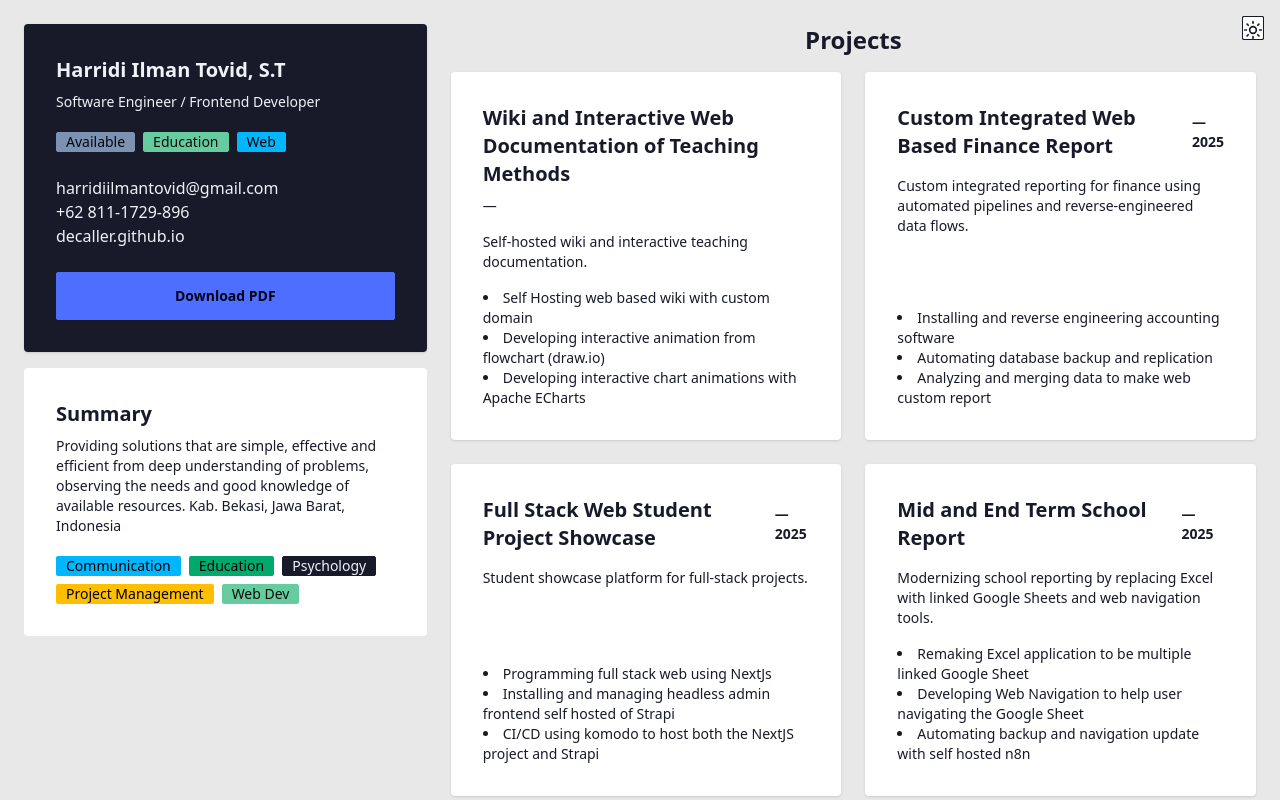
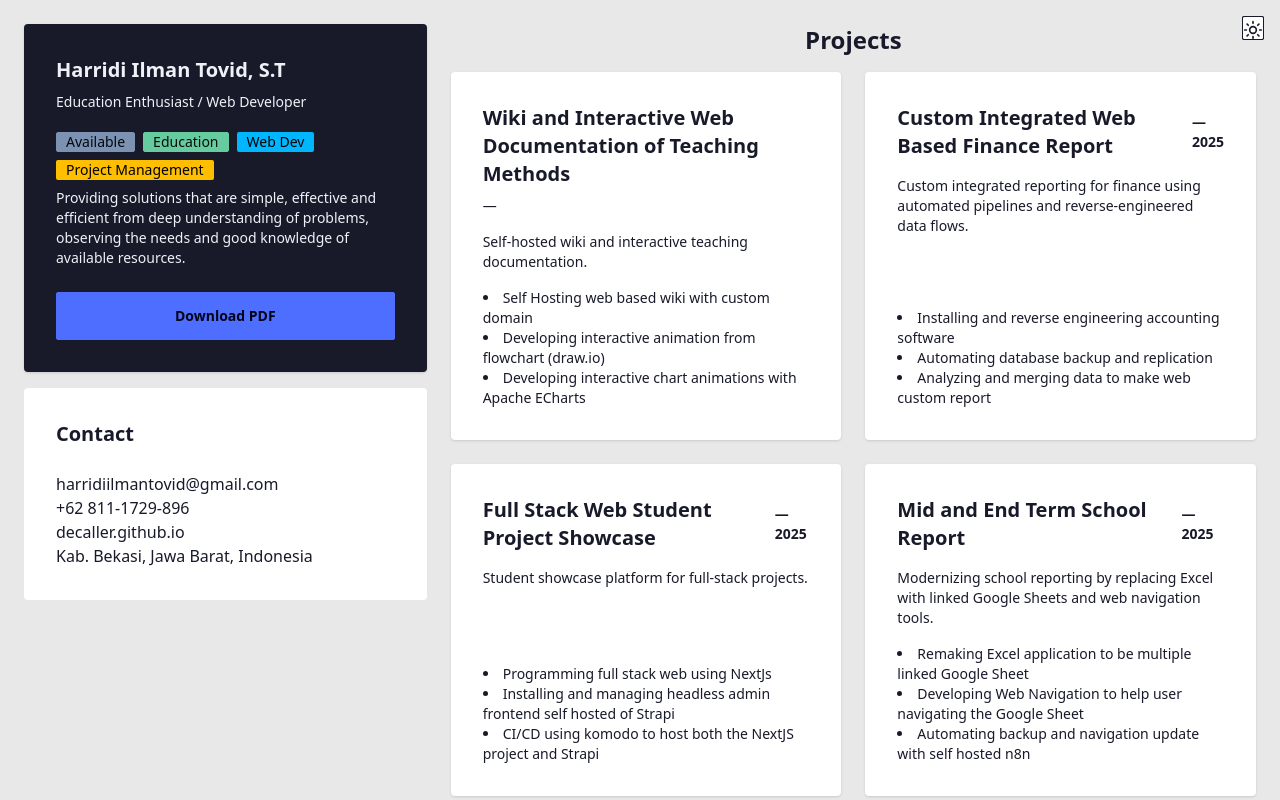
Before and after one commit to decaller/decaller.github.io, a plain HTML site: page index.html in a window 1280 px wide. Shown: the top 800 px of the page. Drawn offline with nearby package versions, Linux system fonts and the light colour scheme.

Commit message:
simple fix

```diff
--- a/index.html
+++ b/index.html
@@ -74,21 +74,18 @@
               <div class="card bg-neutral text-neutral-content shadow">
                 <div class="card-body">
                   <h2 class="card-title">Harridi Ilman Tovid, S.T</h2>
-                  <p class="text-sm">Software Engineer / Frontend Developer</p>
+                  <p class="text-sm">Education Enthusiast / Web Developer</p>
 
                   <div class="mt-3 flex flex-wrap gap-2">
                     <div class="badge badge-secondary">Available</div>
                     <div class="badge badge-accent">Education</div>
-                    <div class="badge badge-info">Web</div>
+                    <div class="badge badge-info">Web Dev</div>
+                    <div class="badge badge-warning">Project Management</div>
+
                   </div>
 
-                  <div class="mt-4">
-                    <ul class="">
-                      <li><a href="mailto:harridiilmantovid@gmail.com">harridiilmantovid@gmail.com</a></li>
-                      <li><a href="tel:+628111729896">+62 811-1729-896</a></li>
-                      <li><a href="https://decaller.github.io" target="_blank">decaller.github.io</a></li>
-                    </ul>
-                  </div>
+                  <p class="text-sm">Providing solutions that are simple, effective and efficient from deep understanding of problems, observing the needs and good knowledge of available resources. </p>
+
 
                   <div class="mt-4">
                     <button id="downloadBtn" class="btn btn-primary w-full" aria-label="Download resume PDF" title="Download resume PDF">Download PDF</button>
@@ -98,15 +95,16 @@
               <!-- Summary under bio -->
               <div class="card card-border bg-base-100 mt-4">
                 <div class="card-body">
-                  <h3 class="card-title">Summary</h3>
-                  <p class="text-sm">Providing solutions that are simple, effective and efficient from deep understanding of problems, observing the needs and good knowledge of available resources. Kab. Bekasi, Jawa Barat, Indonesia</p>
-                  <div class="mt-3 flex flex-wrap gap-2">
-                    <div class="badge badge-info">Communication</div>
-                    <div class="badge badge-success">Education</div>
-                    <div class="badge badge-neutral">Psychology</div>
-                    <div class="badge badge-warning">Project Management</div>
-                    <div class="badge badge-accent">Web Dev</div>
+                  <h3 class="card-title">Contact</h3>
+                  <div class="mt-4">
+                    <ul class="">
+                      <li><a href="mailto:harridiilmantovid@gmail.com">harridiilmantovid@gmail.com</a></li>
+                      <li><a href="tel:+628111729896">+62 811-1729-896</a></li>
+                      <li><a href="https://decaller.github.io" target="_blank">decaller.github.io</a></li>
+                      <li>Kab. Bekasi, Jawa Barat, Indonesia</li>
+                    </ul>
                   </div>
+
                 </div>
               </div>
             </aside>
```
